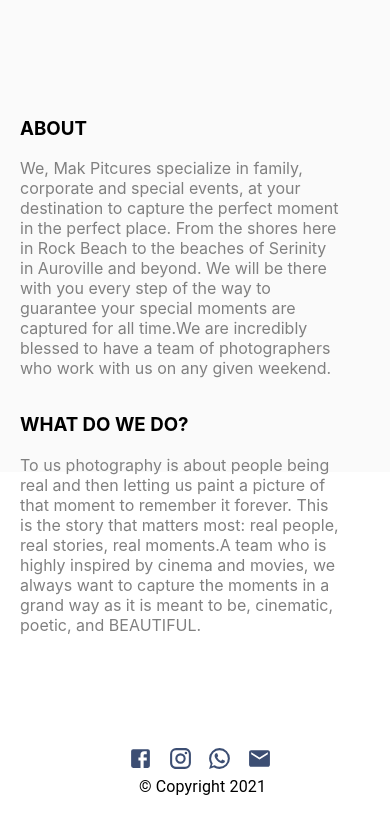
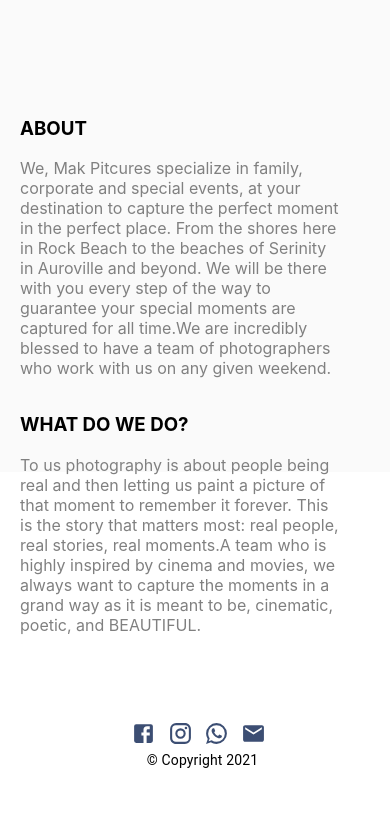
Before and after one commit to venkateshraj499/Mak-studios, a React (Create React App) app: page /about in a window 390 px wide. Shown: the part 352-1185 px from the top of the page. Built offline with nearby package versions, Linux system fonts and the light colour scheme.

Commit message:
font change in copyright inmobile view

```diff
--- a/src/Components/Common/FooterContact.jsx
+++ b/src/Components/Common/FooterContact.jsx
@@ -18,11 +18,27 @@ const useStyles = makeStyles((theme) => ({
       color:"#3c4e73 !important",
       fontSize:"25px !important",
       paddingTop:"95px",
-      PaddingBottom:"40px"
+      PaddingBottom:"40px",
+      [theme.breakpoints.between("0", "1000")]: {
+        PaddingBottom:"20px",
+        marginLeft:"auto" ,
+        marginRight:"auto",
+        paddingLeft:"7px",
+        paddingTop:"70px",
+
+      },
   },
   copyright:{
     paddingLeft:"15px",
-    paddingBottom:"80px"
+    paddingBottom:"80px",
+    [theme.breakpoints.between("0", "1000")]: {
+      PaddingBottom:"40px",
+      marginLeft:"auto" ,
+      marginRight:"auto",
+      paddingLeft:"15px",
+      fontSize:"14px"
+
+    },
   },
   link:{
     textDecoration:"none"
```
